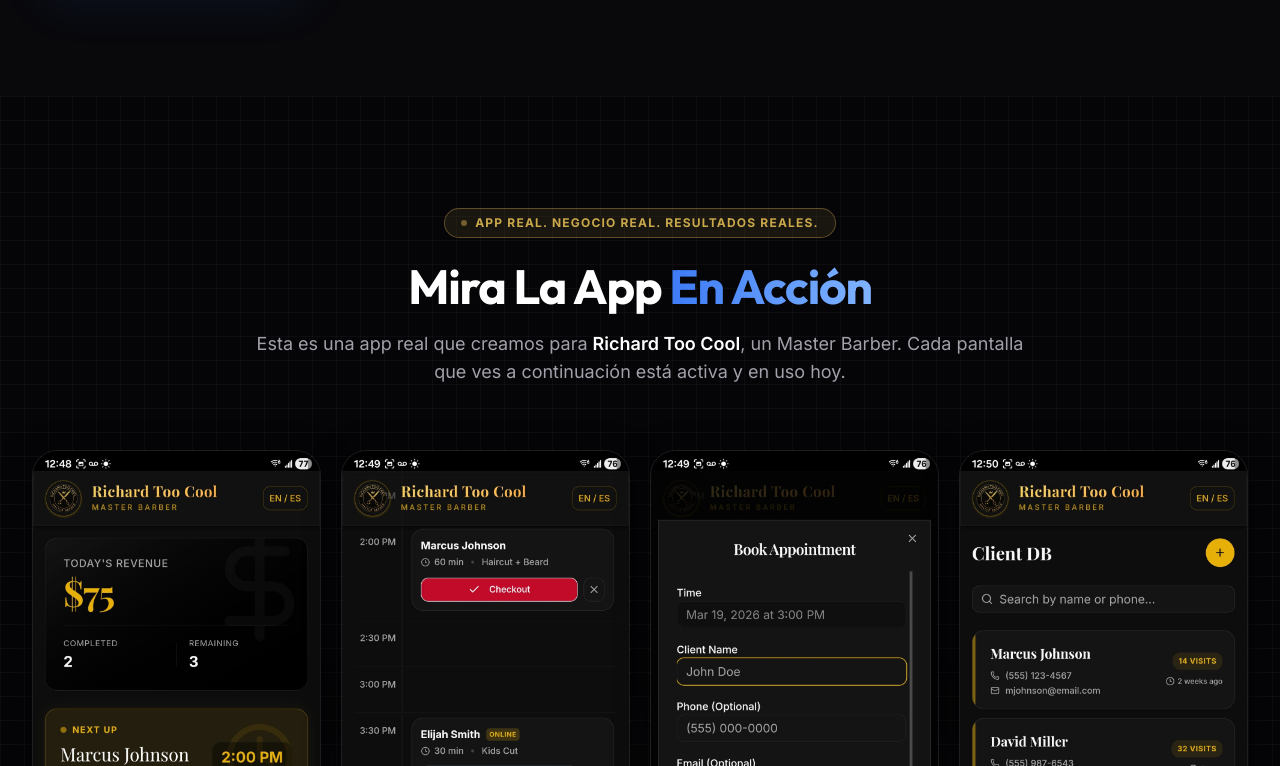
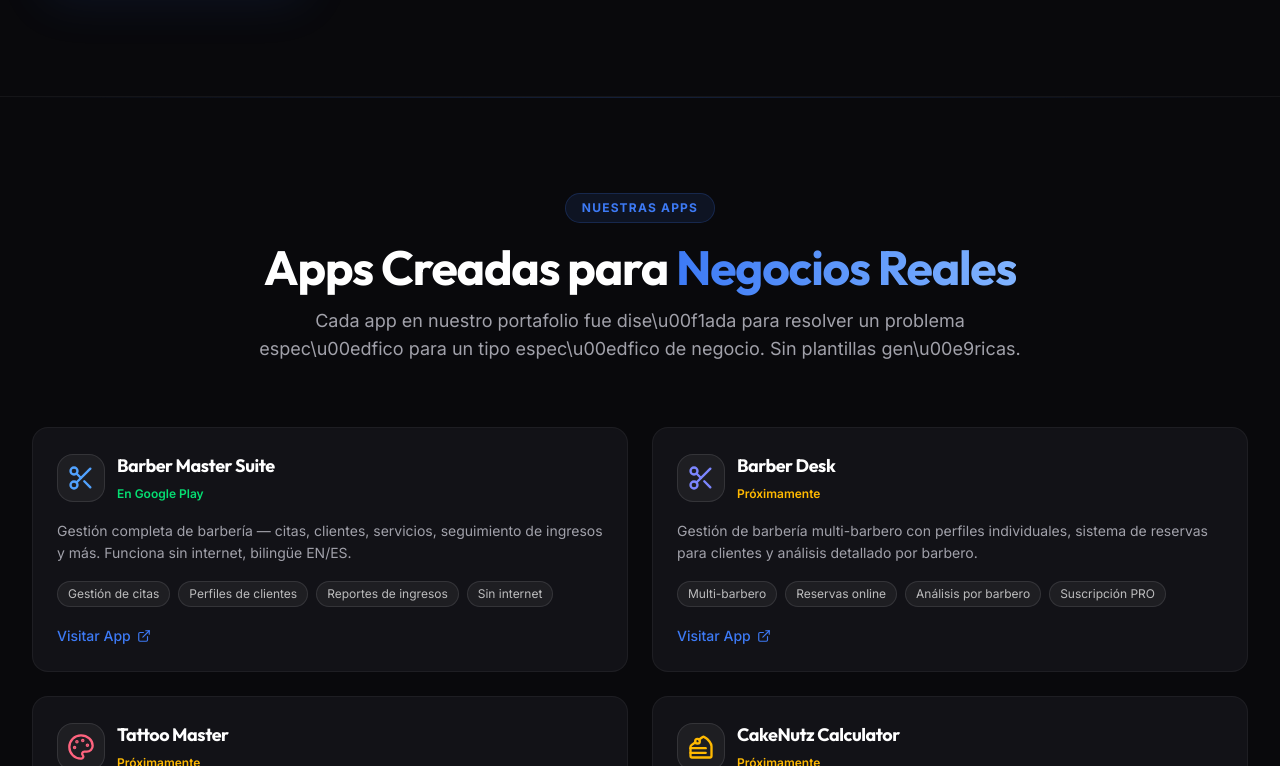
Before and after one commit to cakenutzland/realappsolutions-web, a React (Vite) app in the folder artifacts/business-website/: page /es in a window 1280 px wide. Shown: the part 6334-7100 px from the top of the page. Built offline with nearby package versions, Linux system fonts and the light colour scheme.

Commit message:
feat: add About and OurApps sections to Spanish Home page

```diff
--- a/artifacts/business-website/src/pages/HomeEs.tsx
+++ b/artifacts/business-website/src/pages/HomeEs.tsx
@@ -7,7 +7,9 @@
 import TrustEs from "@/components/sections/es/Trust";
 import ProcessEs from "@/components/sections/es/Process";
 import ServicesEs from "@/components/sections/es/Services";
+import OurAppsEs from "@/components/sections/es/OurApps";
 import DemoEs from "@/components/sections/es/Demo";
+import AboutEs from "@/components/sections/es/About";
 import MicroCtaEs from "@/components/sections/es/MicroCta";
 import CtaEs from "@/components/sections/es/Cta";
 import ContactEs from "@/components/sections/es/Contact";
@@ -24,7 +26,9 @@
         <TrustEs />
         <ProcessEs />
         <ServicesEs />
+        <OurAppsEs />
         <DemoEs />
+        <AboutEs />
         <MicroCtaEs />
         <CtaEs />
         <ContactEs />
```
